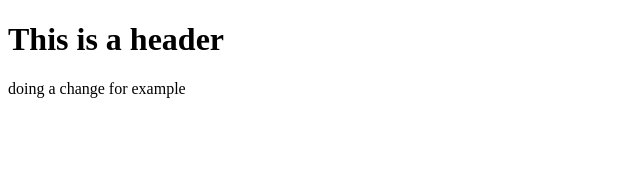
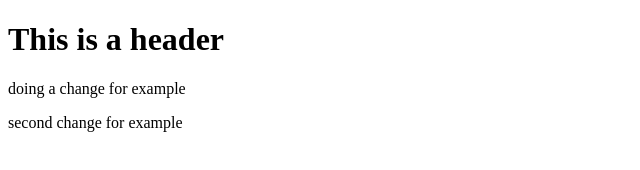
Before and after one commit to Gomez922/git-test, a plain HTML site: page index.html in a window 1280 px wide. Shown: the whole page, without its empty margins (0-640 px from the left). Drawn offline with Linux system fonts and the light colour scheme.

Commit message:
Third commit

```diff
--- a/index.html
+++ b/index.html
@@ -9,5 +9,6 @@
 <body>
     <h1>This is a header</h1>
     <p>doing a change for example</p>
+    <p> second change for example</p>
 </body>
 </html>
```
